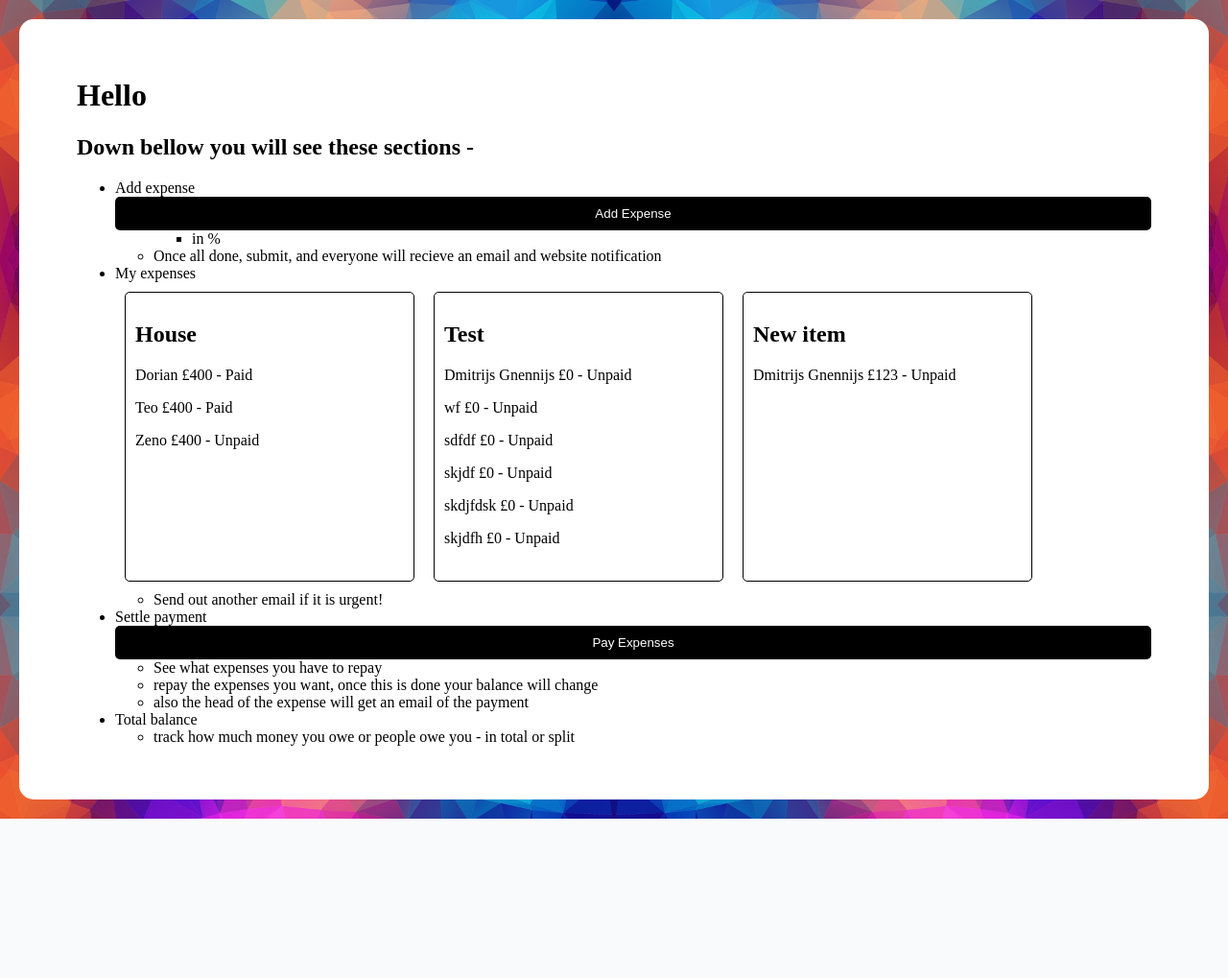
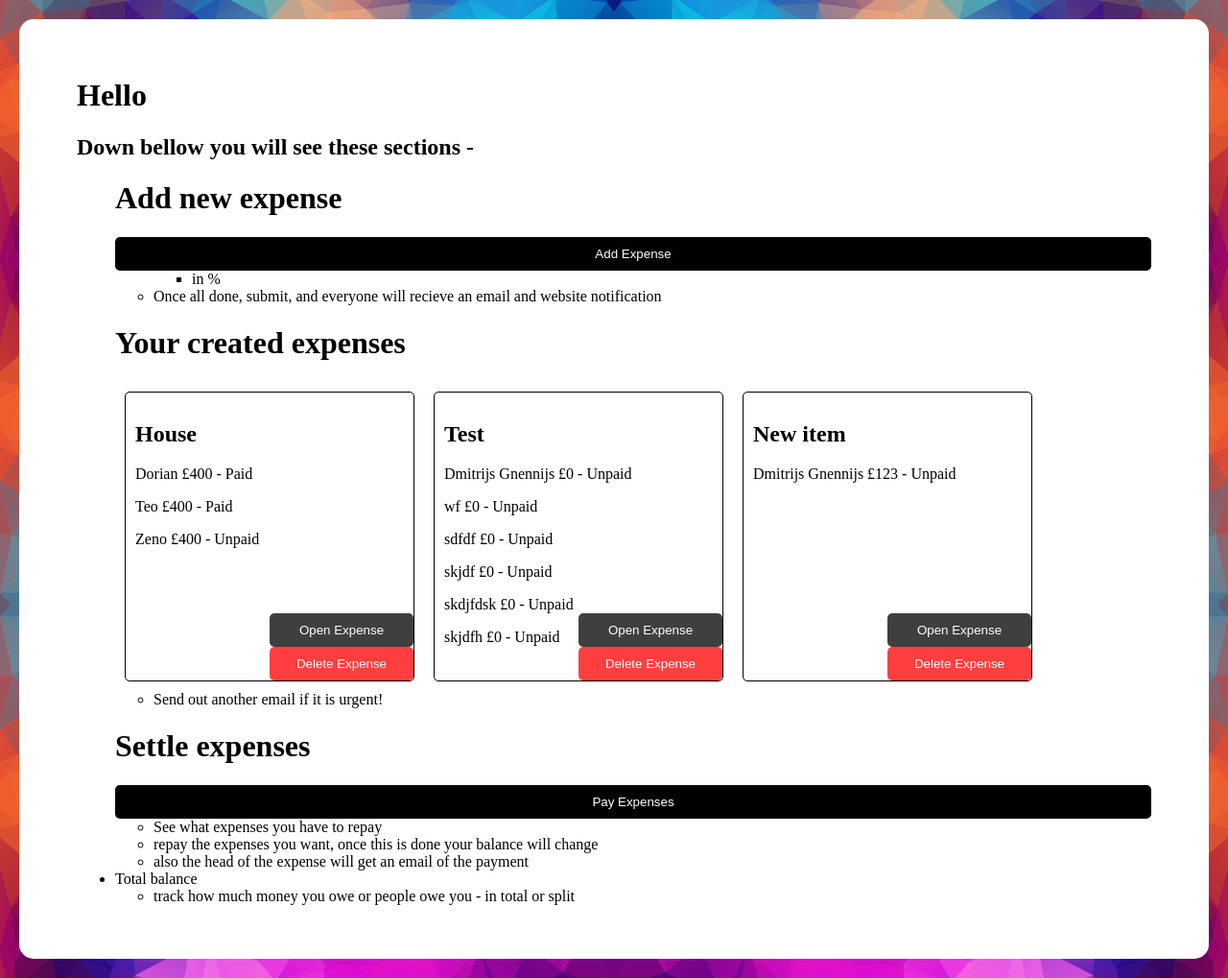
Before and after one commit to u1909586/cs139-coursework, a PHP site: page /index.php in a window 1280 px wide. Shown: the part 90-1109 px from the top of the page at 96% size. Before the commit the page ends 943 px from the top, so only its background shows below. Run offline with PHP 8.4, Linux system fonts and the light colour scheme; the visitor is signed in with stand-in values (Sample User, id 1); data comes from the database, SQL or seed files in the repository; both versions use the stored data as it was after the commit.

Commit message:
added the function of deleting an expense and marking people as paid

```diff
--- a/add_expense.inc.php
+++ b/add_expense.inc.php
@@ -26,7 +26,7 @@ for ($i=1; $i <= count($array) ; $i++) {
   $to_email_address = $array[$i]['email'];
   $subject = $_POST['reference'];
   $message = "Please pay ";
-  //mail($to_email_address, $subject, $message);
+  mail($to_email_address, $subject, $message);
 }
 header("Location: index.php");
 ?>
--- a/css/main.css
+++ b/css/main.css
@@ -99,13 +99,23 @@ li a:hover{
   height: 280px;
   border-radius: 5px;
   background: white;
-  padding: 10px ;
+  padding: 10px;
   border: 1px solid black;
+  position: relative;
+
 }
 
 .my_made_exp {
   width: 100%;
   overflow: auto;
+}
+
+.buttons {
+  position: absolute;
+  width: 50%;
+  right: 0;
+  bottom: 0;
+  opacity: 75%;
 }
 
 input[type=text], input[type=password] {
--- a/logged_in.php
+++ b/logged_in.php
@@ -2,7 +2,7 @@
   <h1>Hello</h1>
   <h2>Down bellow you will see these sections - </h2>
   <ul>
-    <li>Add expense</li>
+    <h1>Add new expense</h1>
     <form class="" action="add_expense.php" method="post">
       <button type="submit" name="add-expense">Add Expense</button>
     </form>
@@ -12,12 +12,12 @@
       </ul>
       <li>Once all done, submit, and everyone will recieve an email and website notification</li>
     </ul>
-    <li>My expenses</li>
+    <h1>Your created expenses</h1>
     <?php require 'my_expense.php'; ?>
     <ul>
       <li>Send out another email if it is urgent!</li>
     </ul>
-    <li>Settle payment</li>
+    <h1>Settle expenses</h1>
     <form class="" action="pay_expense.php" method="post">
       <button type="submit" name="pay-expense">Pay Expenses</button>
     </form>
--- a/my_expense.php
+++ b/my_expense.php
@@ -8,7 +8,7 @@ echo "<div class='my_made_exp'>";
 while ($row = $result->fetchArray()) {
   $name = "{$row['Name']}";
   $expenseID = "{$row['ExpenseID']}";
-  ?><div class='my_expense' onclick='location.href="open_my_expense.php";'><?php
+  ?><div class='my_expense'><?php
     echo "<h2>$name</h2>";
     $stmt = $db->prepare("SELECT * FROM ExpenseOwe Where ExpenseID = :userID;");
     $stmt->bindValue(':userID', $expenseID, SQLITE3_INTEGER);
@@ -17,6 +17,7 @@ while ($row = $result->fetchArray()) {
       $people = "{$row['Name']}";
       $amount = "{$row['Amount']}";
       $paid = "{$row['Paid']}";
+      $expenseID = "{$row['ExpenseID']}";
       if ($paid == 0){
         $paid = "Unpaid";
       }
@@ -25,7 +26,19 @@ while ($row = $result->fetchArray()) {
       }
       echo "<p>$people &pound$amount - $paid</p>";
     }
-    echo "</div>";
+    ?>
+    <div class='buttons'>
+      <form name="open_expense" action="open_my_expense.php" method="post">
+        <input type='hidden' name='expenseID' value='<?php echo "$expenseID"; ?>'>
+        <button type='submit' name='expenseButton'>Open Expense</button>
+      </form>
+      <form name="delete_expense" action="delete_my_expense.php" method="post">
+        <input type='hidden' name='expenseDel' value="<?php echo "$expenseID"; ?>">
+        <button type='submit' name='expenseButton' style="background-color:red;">Delete Expense</button>
+      </form>
+</div>
+</div>
+    <?php
 }
 echo "</div>";
  ?>
```
Also changed, not shown: delete_my_expense.php (added, +9 -0 lines), open_my_expense.php (added, +31 -0 lines), pay_expense_for.php (added, +11 -0 lines), todo.db.
